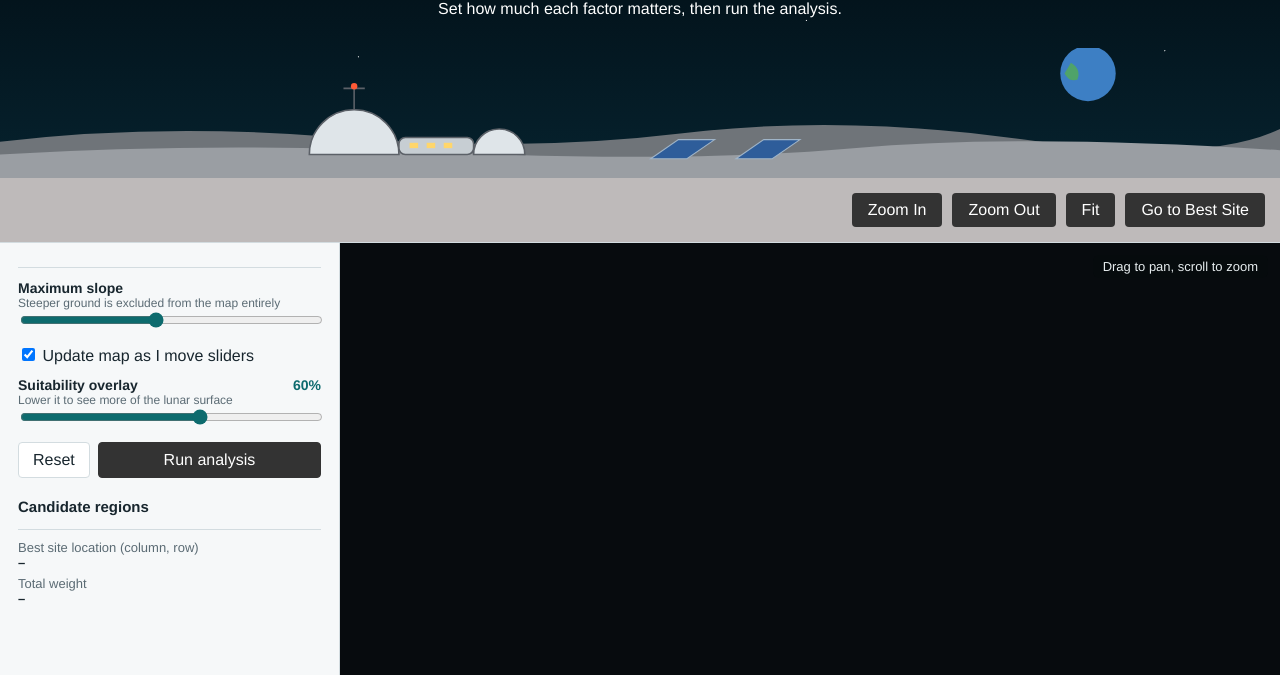
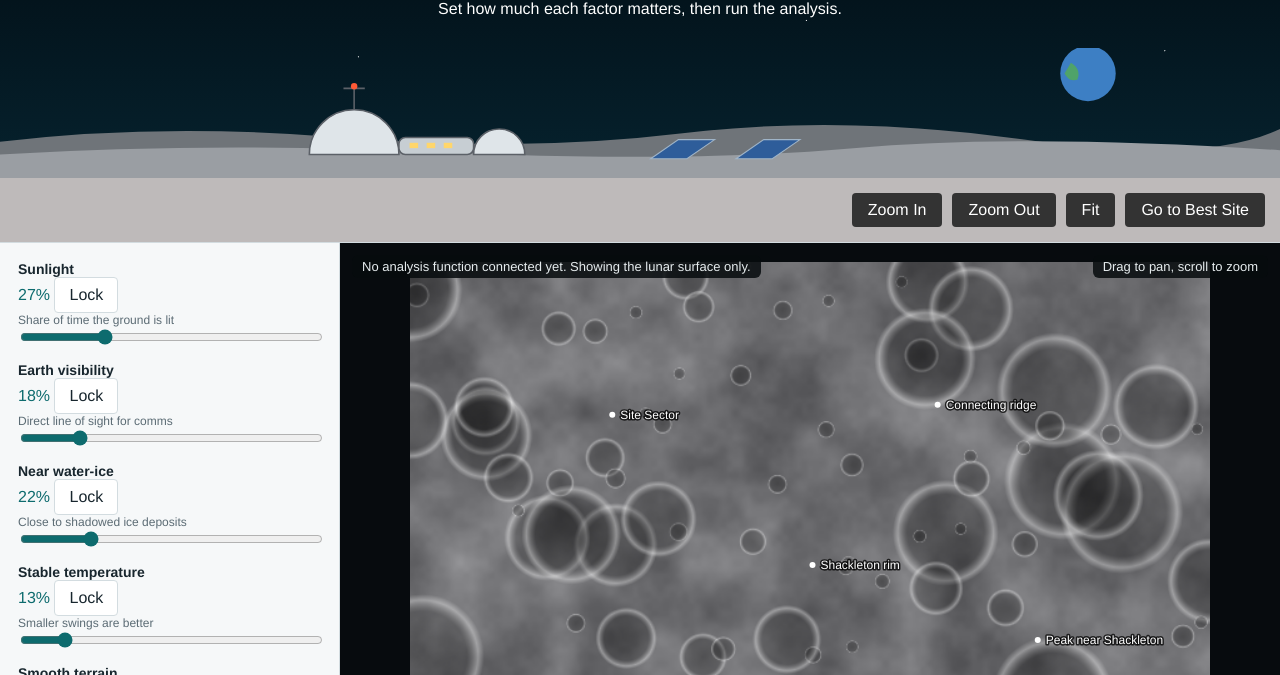
Before and after one commit to TMejia22/NASA-Space-Apps-Sunlit-Summit-, a plain HTML site: page index.html in a window 1280 px wide. Shown: the part 125-800 px from the top of the page. Drawn offline with Linux system fonts and the light colour scheme.

Commit message:
Add files via upload

```diff
--- /dev/null
+++ b/Controls.js
@@ -0,0 +1,54 @@
+/* ---- Controls ---- */
+const $=id=>document.getElementById(id);
+const weights={}, locked={}; CRITERIA.forEach(c=>{weights[c.id]=c.def;locked[c.id]=false;});
+CRITERIA.forEach(c=>{
+  const d=document.createElement('div'); d.className='crit';
+  d.innerHTML=`<div class="crit-head"><label for="w_${c.id}">${c.name}</label><span class="pct" id="p_${c.id}"></span>
+      <button type="button" class="lock" id="l_${c.id}" aria-pressed="false" title="Keep this weight fixed">Lock</button></div>
+    <small>${c.hint}</small><input type="range" id="w_${c.id}" min="0" max="100" value="${c.def}">`;
+  $('controls').appendChild(d);
+  d.querySelector('input').addEventListener('input',e=>{setWeight(c.id,+e.target.value);labels();if($('live').checked)schedule();});
+  $('l_'+c.id).onclick=()=>{locked[c.id]=!locked[c.id];labels();};
+});
+
+/* Keeps the weights adding up to 100.
+   The moved slider takes its new value (capped so locked sliders keep theirs);
+   the remaining unlocked sliders share what is left, in proportion to their current size. */
+function setWeight(id,v){
+  const others=CRITERIA.map(c=>c.id).filter(k=>k!==id);
+  const L=others.filter(k=>locked[k]).reduce((s,k)=>s+weights[k],0);
+  const U=others.filter(k=>!locked[k]);
+  v=Math.round(Math.max(0,Math.min(100-L,v)));
+  if(!U.length) v=100-L;
+  const rest=100-L-v, S=U.reduce((s,k)=>s+weights[k],0);
+  const raw=U.map(k=>S>0?weights[k]/S*rest:rest/U.length);
+  const fl=raw.map(Math.floor); let left=rest-fl.reduce((a,b)=>a+b,0);
+  raw.map((r,i)=>[r-fl[i],i]).sort((a,b)=>b[0]-a[0]).forEach(p=>{if(left>0){fl[p[1]]++;left--;}});
+  weights[id]=v; U.forEach((k,i)=>weights[k]=fl[i]);
+}
+
+$('slopeLimit').addEventListener('input',()=>{labels();if($('live').checked)schedule();});
+const total=()=>Object.values(weights).reduce((a,b)=>a+b,0);
+function normalized(){const t=total()||1,o={};for(const k in weights)o[k]=weights[k]/t;return o;}
+
+function labels(){
+  const free=CRITERIA.filter(c=>!locked[c.id]).length;
+  CRITERIA.forEach(c=>{
+    $('p_'+c.id).textContent=weights[c.id]+'%';
+    const inp=$('w_'+c.id); inp.value=weights[c.id];
+    inp.disabled=locked[c.id]||free<2;
+    inp.title=locked[c.id]?'Locked: unlock to change':(free<2?'Unlock another slider to change this one':'');
+    const b=$('l_'+c.id); b.textContent=locked[c.id]?'Locked':'Lock'; b.setAttribute('aria-pressed',locked[c.id]);
+  });
+  $('slopeVal').textContent=$('slopeLimit').value+'°';
+  const nl=CRITERIA.length-free;
+  $('sTotal').textContent='100%'+(nl?' ('+nl+' locked)':'');
+}
+
+$('reset').onclick=()=>{CRITERIA.forEach(c=>{weights[c.id]=c.def;locked[c.id]=false;});$('slopeLimit').value=10;labels();run();};
+
+/* ---- Colour ramp ---- */
+const STOPS=[[30,20,80],[50,80,150],[30,150,150],[140,205,100],[250,235,90]];
+function ramp(t){t=Math.max(0,Math.min(1,t))*(STOPS.length-1);const i=Math.min(STOPS.length-2,t|0),f=t-i,a=STOPS[i],b=STOPS[i+1];
+  return [a[0]+(b[0]-a[0])*f,a[1]+(b[1]-a[1])*f,a[2]+(b[2]-a[2])*f];}
+$('ramp').style.background='linear-gradient(90deg,'+STOPS.map(s=>`rgb(${s})`).join(',')+')';
--- /dev/null
+++ b/analysis.js
@@ -0,0 +1,29 @@
+const SiteAnalysis = {
+  async run(params){
+    if(BACKEND_URL){
+      const r=await fetch(BACKEND_URL,{method:'POST',headers:{'Content-Type':'application/json'},body:JSON.stringify(params)});
+      if(!r.ok) throw new Error('Backend returned '+r.status);
+      const d=await r.json(); d.values=Float32Array.from(d.values,v=>v==null?NaN:v); return d;
+    }
+    // TODO: call your analysis function here and return {width,height,values}.
+    return null;   // null = nothing connected yet; the map shows the lunar surface only
+  }
+};
+
+/* ---- Criteria and your six candidate regions ---- */
+const CRITERIA=[
+  {id:'sunlight',name:'Sunlight',          hint:'Share of time the ground is lit', def:27},
+  {id:'earth',   name:'Earth visibility',  hint:'Direct line of sight for comms',  def:18},
+  {id:'ice',     name:'Near water-ice',    hint:'Close to shadowed ice deposits',  def:22},
+  {id:'temp',    name:'Stable temperature',hint:'Smaller swings are better',     def:13},
+  {id:'smooth',  name:'Smooth terrain',    hint:'Few boulders and craters',        def:20}
+];
+/* Placeholder positions on the demo grid. Replace with real grid coordinates. */
+const REGIONS=[
+  {name:'Site Sector',          x:40, y:30},
+  {name:'Connecting ridge',     x:105,y:28},
+  {name:'Shackleton rim',       x:80, y:60},
+  {name:'Peak near Shackleton', x:125,y:75},
+  {name:'de Gerlache rim',      x:35, y:85},
+  {name:'Malapert massif',      x:90, y:100}
+];
--- /dev/null
+++ b/map.js
@@ -0,0 +1,58 @@
+/* ---- Lunar surface: grey regolith with craters, drawn once per grid size ---- */
+function buildTerrain(W,H){
+  const S=4,w=W*S,h=H*S,c=document.createElement('canvas');c.width=w;c.height=h;c.gridW=W;c.gridH=H;
+  const g=c.getContext('2d'),n=noiseField(w,h,7),img=g.createImageData(w,h);
+  for(let i=0;i<n.length;i++){const v=78+n[i]*70;img.data.set([v,v,v+3,255],i*4);}
+  g.putImageData(img,0,0);
+  let s=4242;const rnd=()=>((s=(s*16807)%2147483647)/2147483647);
+  for(let k=0;k<90;k++){
+    const r=5+Math.pow(rnd(),2.6)*46,x=rnd()*w,y=rnd()*h,gr=g.createRadialGradient(x,y,0,x,y,r);
+    gr.addColorStop(0,'rgba(0,0,0,.30)');gr.addColorStop(.72,'rgba(0,0,0,.22)');
+    gr.addColorStop(.9,'rgba(255,255,255,.34)');gr.addColorStop(1,'rgba(255,255,255,0)');
+    g.fillStyle=gr;g.beginPath();g.arc(x,y,r,0,6.283);g.fill();
+  }
+  return c;
+}
+$('overlay').addEventListener('input',e=>{OV=e.target.value/100;$('ovVal').textContent=e.target.value+'%';draw();});
+
+/* ---- Map window: pan and zoom ---- */
+const cv=$('map'),ctx=cv.getContext('2d'),cross=$('crosshair');
+let dpr=1,result=null,off=null,best=null,terrain=null,OV=.6,view={s:1,x:0,y:0};
+function resize(){dpr=devicePixelRatio||1;const r=cv.getBoundingClientRect();cv.width=r.width*dpr;cv.height=r.height*dpr;if(result&&!view.user)fit();draw();}
+new ResizeObserver(resize).observe(cv.parentElement);
+function fit(){if(!result)return;const r=cv.getBoundingClientRect(),s=Math.min(r.width/result.width,r.height/result.height)*.94;
+  view={s,x:(r.width-result.width*s)/2,y:(r.height-result.height*s)/2,user:false};}
+function draw(){
+  const r=cv.getBoundingClientRect();ctx.setTransform(dpr,0,0,dpr,0,0);ctx.clearRect(0,0,r.width,r.height);
+  if(!result){cross.style.display='none';return;}
+  ctx.imageSmoothingEnabled=true;
+  if(terrain)ctx.drawImage(terrain,view.x,view.y,result.width*view.s,result.height*view.s);
+  if(off){ctx.globalAlpha=OV;ctx.drawImage(off,view.x,view.y,result.width*view.s,result.height*view.s);ctx.globalAlpha=1;}
+  ctx.lineJoin='round';ctx.font='12px Helvetica,Arial,sans-serif';
+  REGIONS.forEach(g=>{const cx=view.x+(g.x+.5)*view.s,cy=view.y+(g.y+.5)*view.s;
+    ctx.fillStyle='#fff';ctx.beginPath();ctx.arc(cx,cy,3,0,6.283);ctx.fill();
+    ctx.lineWidth=3;ctx.strokeStyle='rgba(0,0,0,.75)';ctx.strokeText(g.name,cx+8,cy+4);ctx.fillStyle='#fff';ctx.fillText(g.name,cx+8,cy+4);});
+  if(best){cross.style.display='block';
+    cross.style.left=(view.x+(best.x+.5)*view.s-22)+'px';cross.style.top=(view.y+(best.y+.5)*view.s-22)+'px';}
+  else cross.style.display='none';
+}
+function zoomAt(px,py,f){const ns=Math.max(.5,Math.min(80,view.s*f));f=ns/view.s;view.x=px-(px-view.x)*f;view.y=py-(py-view.y)*f;view.s=ns;view.user=true;draw();}
+const mid=()=>{const r=cv.getBoundingClientRect();return[r.width/2,r.height/2];};
+function goTo(p){const r=cv.getBoundingClientRect();view.s=Math.max(view.s,10);view.x=r.width/2-(p.x+.5)*view.s;view.y=r.height/2-(p.y+.5)*view.s;view.user=true;draw();}
+$('zin').onclick=e=>{e.preventDefault();zoomAt(...mid(),1.4);};
+$('zout').onclick=e=>{e.preventDefault();zoomAt(...mid(),1/1.4);};
+$('fit').onclick=e=>{e.preventDefault();fit();draw();};
+$('goBest').onclick=e=>{e.preventDefault();if(best)goTo(best);};
+cv.addEventListener('wheel',e=>{e.preventDefault();const r=cv.getBoundingClientRect();zoomAt(e.clientX-r.left,e.clientY-r.top,Math.exp(-e.deltaY*.0015));},{passive:false});
+let drag=null;
+cv.addEventListener('pointerdown',e=>{cv.setPointerCapture(e.pointerId);drag={x:e.clientX,y:e.clientY,vx:view.x,vy:view.y};cv.classList.add('drag');});
+cv.addEventListener('pointermove',e=>{
+  if(drag){view.x=drag.vx+e.clientX-drag.x;view.y=drag.vy+e.clientY-drag.y;view.user=true;draw();}
+  if(result){const r=cv.getBoundingClientRect(),gx=Math.floor((e.clientX-r.left-view.x)/view.s),gy=Math.floor((e.clientY-r.top-view.y)/view.s);
+    if(gx>=0&&gy>=0&&gx<result.width&&gy<result.height)$('readout').textContent=`Column ${gx}, row ${gy}`;
+    else $('readout').textContent='Drag to pan, scroll to zoom';}
+});
+cv.addEventListener('pointerup',()=>{drag=null;cv.classList.remove('drag');});
+addEventListener('keydown',e=>{if(e.target.tagName==='INPUT')return;const k=e.key;
+  if(k==='+'||k==='=')$('zin').click();else if(k==='-')$('zout').click();else if(k==='0')$('fit').click();
+  else if(k.startsWith('Arrow')){view.x+=k==='ArrowLeft'?40:k==='ArrowRight'?-40:0;view.y+=k==='ArrowUp'?40:k==='ArrowDown'?-40:0;view.user=true;draw();}});
--- /dev/null
+++ b/noise field.js
@@ -0,0 +1,18 @@
+/* ---- Noise helper (used only to draw the lunar surface) ---- */
+function noiseField(W,H,seed){
+  let s=seed+1; const rnd=()=>((s=(s*16807)%2147483647)/2147483647);
+  const out=new Float32Array(W*H); let amp=1,tot=0;
+  for(let o=0;o<4;o++){
+    const cell=40>>o,gw=Math.ceil(W/cell)+2,gh=Math.ceil(H/cell)+2,g=[];
+    for(let i=0;i<gw*gh;i++)g.push(rnd());
+    for(let y=0;y<H;y++)for(let x=0;x<W;x++){
+      const fx=x/cell,fy=y/cell,ix=fx|0,iy=fy|0,tx=fx-ix,ty=fy-iy,sx=tx*tx*(3-2*tx),sy=ty*ty*(3-2*ty);
+      const a=g[iy*gw+ix],b=g[iy*gw+ix+1],c=g[(iy+1)*gw+ix],d=g[(iy+1)*gw+ix+1],top=a+(b-a)*sx;
+      out[y*W+x]+=amp*(top+((c+(d-c)*sx)-top)*sy);
+    }
+    tot+=amp;amp*=.5;
+  }
+  let mn=1e9,mx=-1e9;for(const v of out){mn=Math.min(mn,v/tot);mx=Math.max(mx,v/tot);}
+  for(let i=0;i<out.length;i++)out[i]=(out[i]/tot-mn)/(mx-mn);
+  return out;
+}
--- /dev/null
+++ b/result.js
@@ -0,0 +1,38 @@
+/* ---- Render the result (if any) and list the regions ---- */
+function render(res){
+  result=res||{width:160,height:120,values:null};
+  const {width:W,height:H,values}=result;off=null;best=res&&res.best?res.best:null;
+  if(values){
+    off=document.createElement('canvas');off.width=W;off.height=H;
+    const c=off.getContext('2d'),img=c.createImageData(W,H);let mn=Infinity,mx=-Infinity;
+    for(const v of values)if(Number.isFinite(v)){mn=Math.min(mn,v);mx=Math.max(mx,v);}
+    const span=(mx-mn)||1;
+    for(let i=0;i<values.length;i++){const v=values[i],col=Number.isFinite(v)?ramp((v-mn)/span):[0,0,0];
+      img.data.set([col[0],col[1],col[2],255],i*4);}
+    c.putImageData(img,0,0);
+  }
+  if(!terrain||terrain.gridW!==W||terrain.gridH!==H)terrain=buildTerrain(W,H);
+  $('sLoc').textContent=best?best.x+', '+best.y:'–';
+  rank();
+}
+function rank(){
+  $('regions').innerHTML='';
+  REGIONS.forEach(g=>{
+    const sec=document.createElement('section');sec.className='factor';sec.tabIndex=0;sec.setAttribute('role','button');
+    sec.innerHTML=`<h2>${g.name}</h2>`;
+    sec.onclick=()=>goTo(g);sec.onkeydown=e=>{if(e.key==='Enter'||e.key===' '){e.preventDefault();goTo(g);}};
+    $('regions').appendChild(sec);});
+}
+let timer=null,token=0;function schedule(){clearTimeout(timer);timer=setTimeout(run,120);}
+async function run(){
+  const my=++token,st=$('status');
+  if(total()===0){st.style.display='block';st.textContent='Raise at least one weight above 0 to run the analysis.';return;}
+  st.style.display='block';st.textContent='Running analysis…';
+  try{
+    const res=await SiteAnalysis.run({weights:{...weights},normalized:normalized(),limits:{maxSlope:+$('slopeLimit').value}});
+    if(my!==token)return;render(res);if(!view.user)fit();draw();
+    if(res)st.style.display='none';else st.textContent='No analysis function connected yet. Showing the lunar surface only.';
+  }catch(err){st.textContent='Analysis failed: '+err.message+'. Check that your function or server is running.';}
+}
+$('run').onclick=run;
+labels();resize();run();
```
Also changed, not shown: index.html (line endings or trailing spaces).
